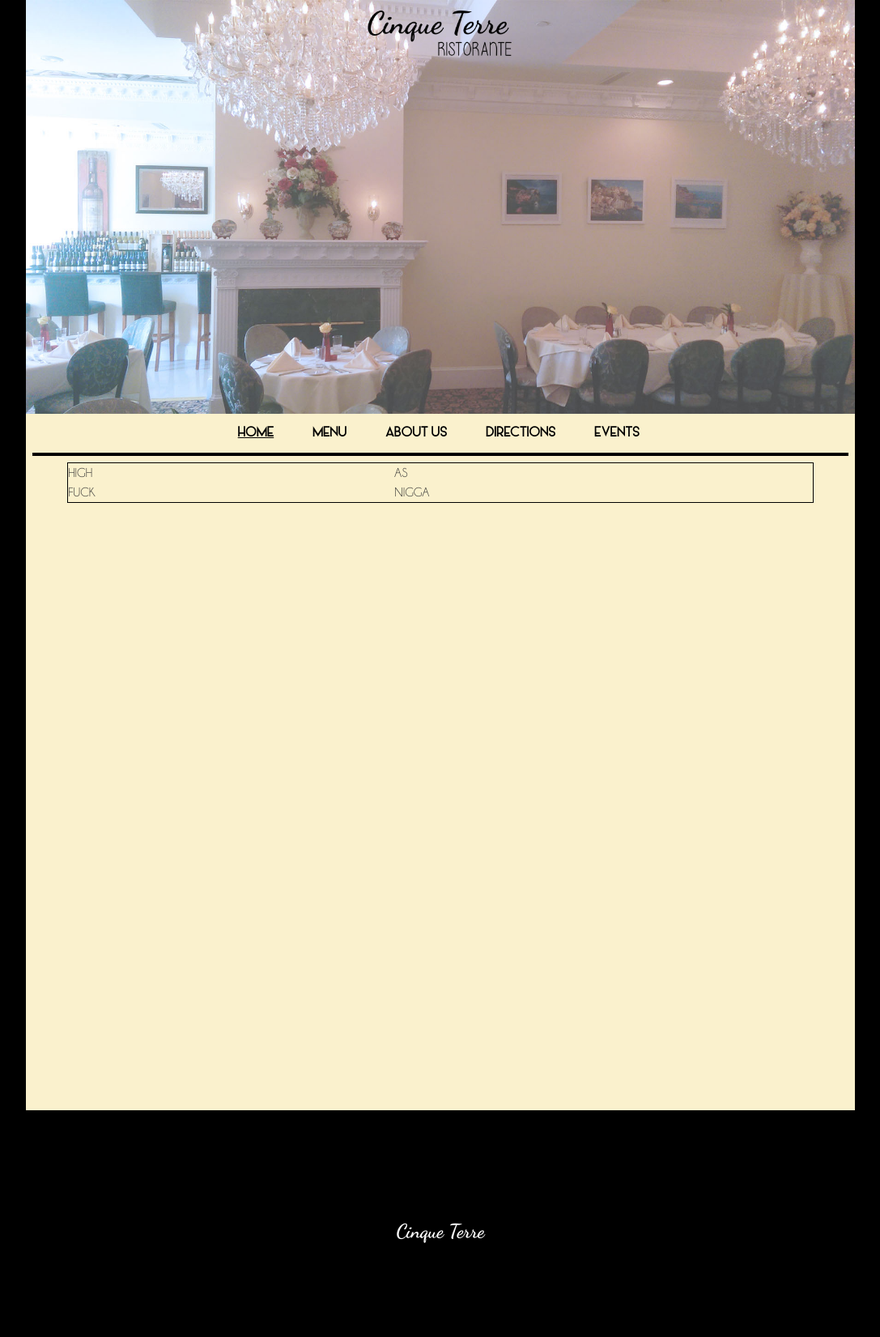
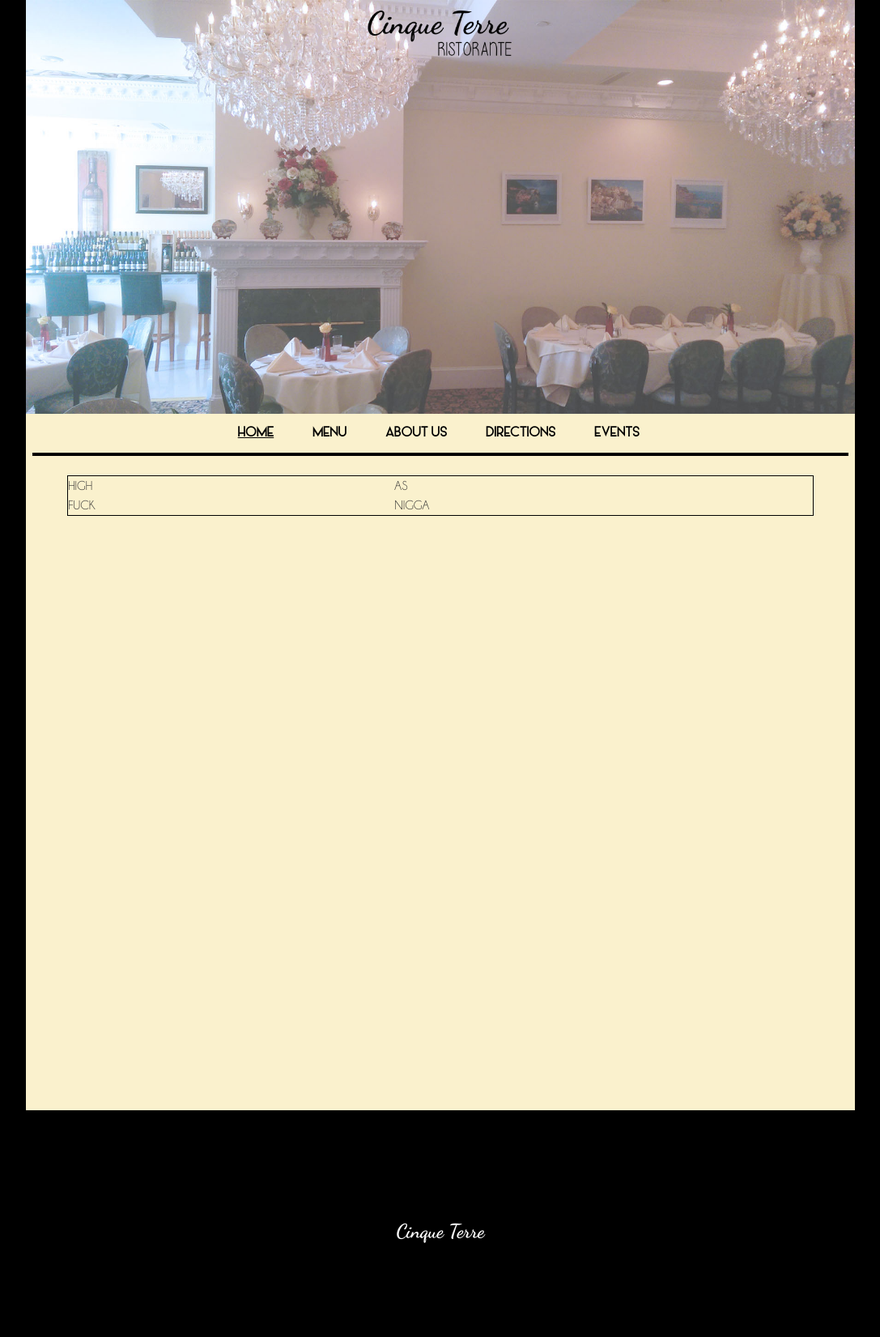
Before and after one commit to cinqueterreli/cinqueterre.github.io, a Jekyll site: the page built from 00index.html, in a window 1280 px wide. Shown: the whole page at 81% size, without its empty margins (96-1183 px from the left). Built offline with Jekyll 4.4.1, drawn with Linux system fonts in a browser that asks for light colours.

Commit message:
margin fix

```diff
--- a/css/main.css
+++ b/css/main.css
@@ -186,7 +186,7 @@ hr {
 .homepage-promos {
 	width:90%;
 	border:1px solid black;
-	margin:0 auto;
+	margin:1em auto 0 auto;
 }
 
 
```
